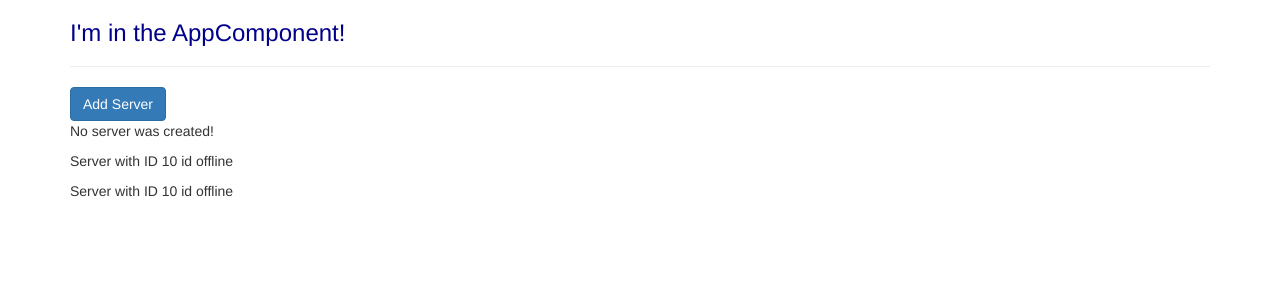
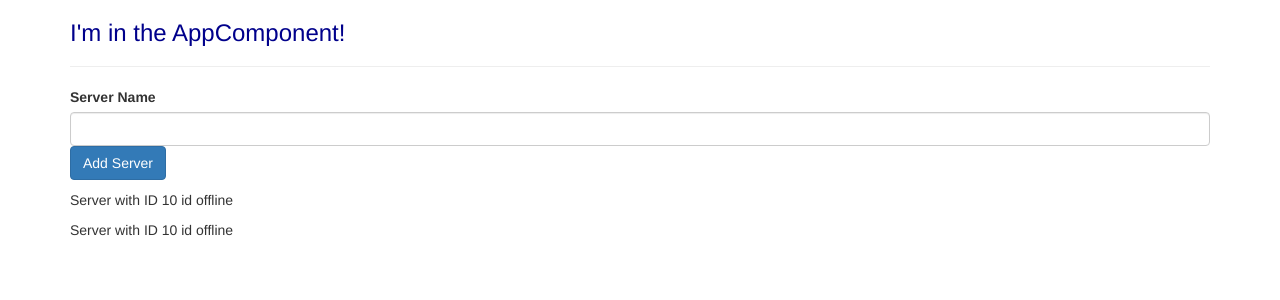
Before and after one commit to cl-kazumi-nakajima/udemy-angular-complete-guide, an Angular app: page / in a window 1280 px wide. Shown: the top 300 px of the page. Built offline with nearby package versions, Linux system fonts and the light colour scheme.

Commit message:
1-32 Passing and Using Data with Event Binding

```diff
--- a/src/app/servers/servers.component.html
+++ b/src/app/servers/servers.component.html
@@ -1,5 +1,7 @@
+<label for="">Server Name</label>
+<input type="text" class="form-control" (input)="onUpdateServerName($event)">
 <button class="btn btn-primary" [disabled]="!allowNewServer" (click)="onCreateServer()">Add Server</button>
 <!-- <p [innerText]="allowNewServer"></p> -->
-<p>{{ serverCreationStatus }}</p>
+<p>{{ serverName }}</p>
 <app-server></app-server>
 <app-server></app-server>
--- a/src/app/servers/servers.component.ts
+++ b/src/app/servers/servers.component.ts
@@ -8,6 +8,7 @@
 export class ServersComponent implements OnInit {
   allowNewServer = false;
   serverCreationStatus = 'No server was created!';
+  serverName = '';
 
   constructor() {
     setTimeout(() => {
@@ -21,4 +22,8 @@
   onCreateServer() {
     this.serverCreationStatus = 'Server was created!';
   }
+
+  onUpdateServerName(event: Event) {
+    this.serverName = (<HTMLInputElement>event.target).value;
+  }
 }
```
